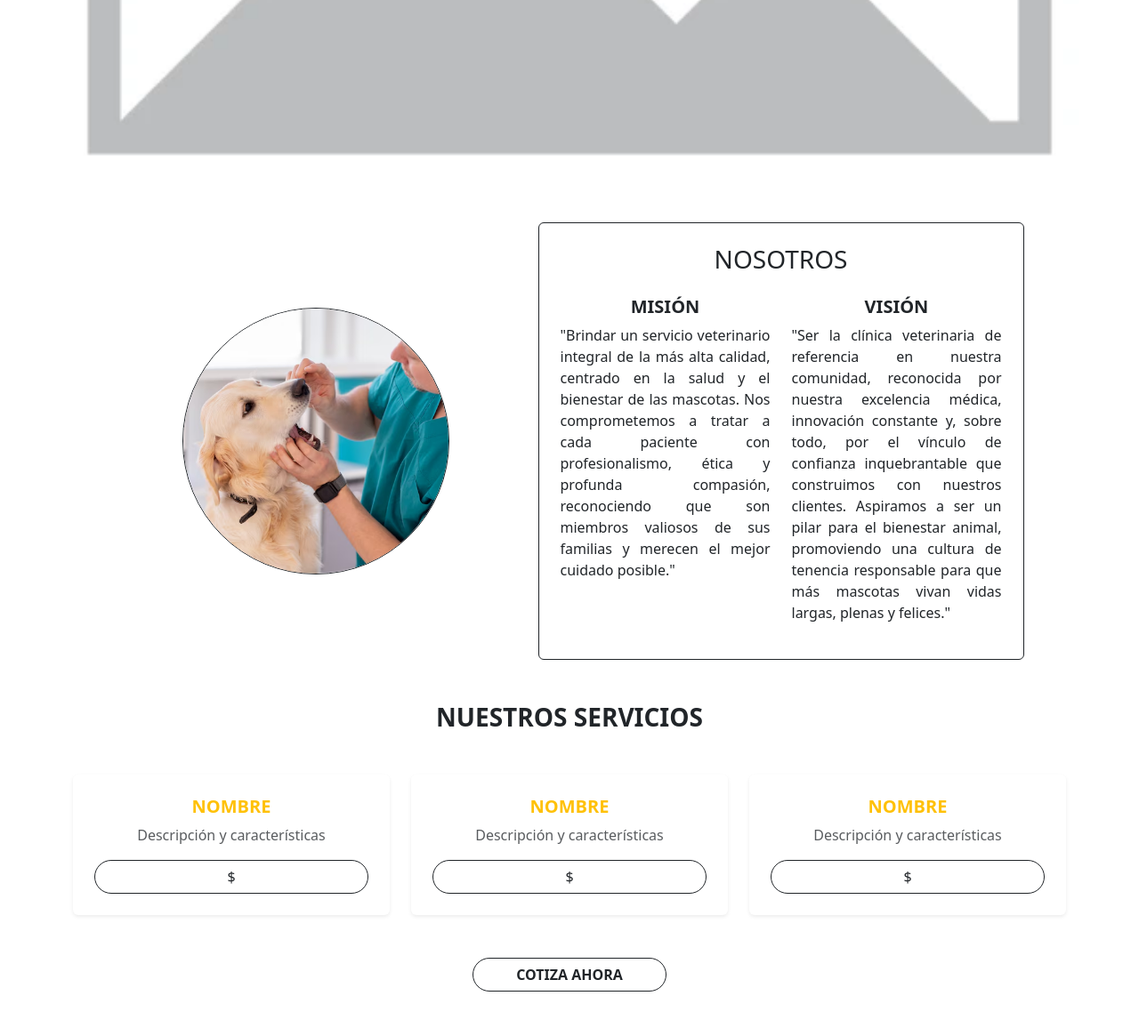
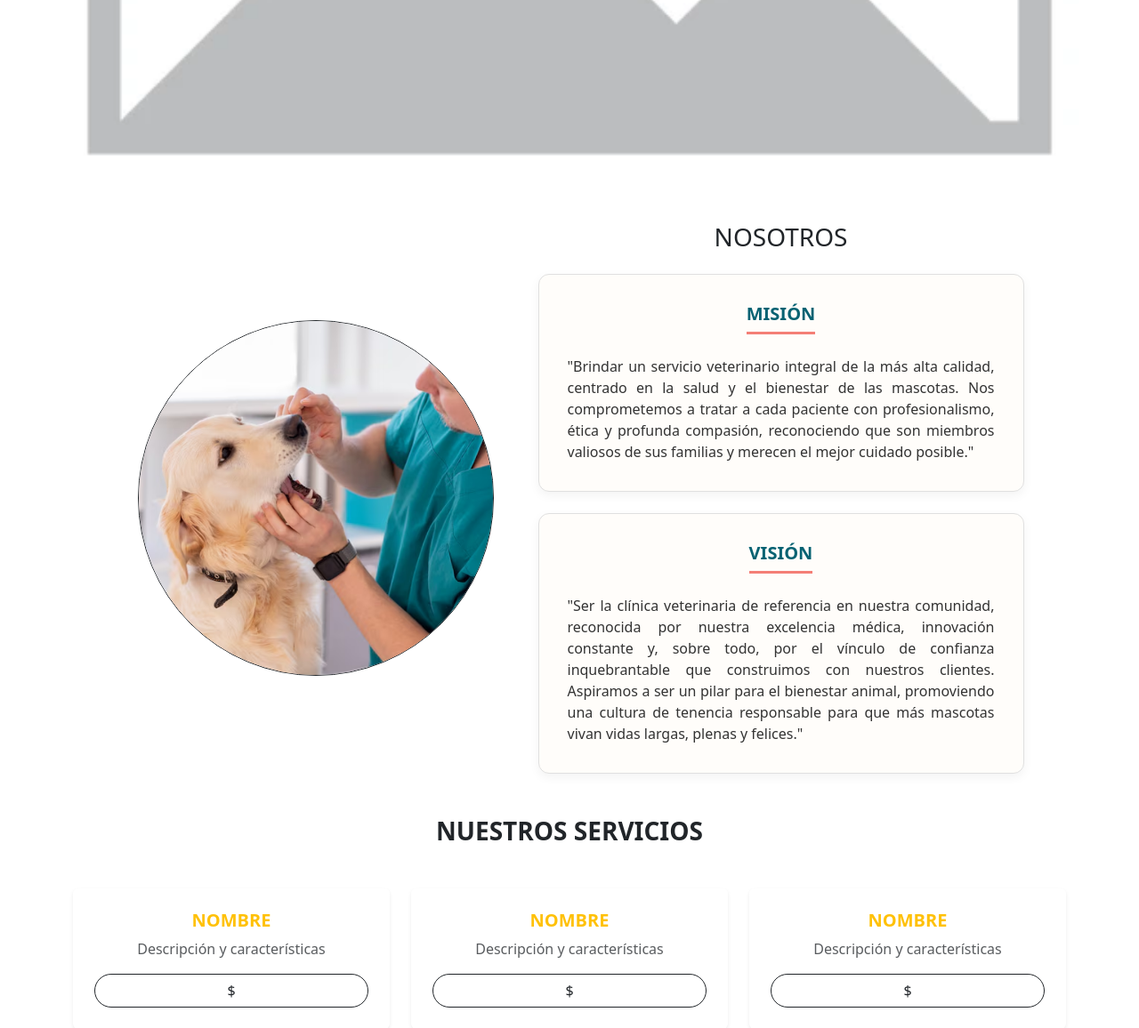
Before and after one commit to anagatuna/PIA_Eq1, a Django app: page / in a window 1280 px wide. Shown: the part 661-1817 px from the top of the page at 89% size. Run offline with Django 5.2, Linux system fonts and the light colour scheme; data comes from the database, SQL or seed files in the repository.

Commit message:
estilo a sección nosotros

```diff
--- a/veterinaria/app/static/css/style.css
+++ b/veterinaria/app/static/css/style.css
@@ -80,3 +80,34 @@ body {
 .text-justify {
   text-align: justify;
 }
+
+.tarjeta-nosotros {
+    background: #FFFDFA;
+    border: 1px solid #E0E0E0;
+    border-radius: 12px;
+    padding: 2rem;
+    text-align: center;
+    box-shadow: 0 4px 12px rgba(0, 0, 0, 0.05);
+    transition: all 0.3s ease-in-out;
+}
+
+.tarjeta-nosotros:hover {
+    transform: translateY(-5px);
+    box-shadow: 0 8px 20px rgba(0, 0, 0, 0.1);
+    border-color: #4EC4E9;
+}
+
+.tarjeta-nosotros h5 {
+    color: #056272;
+    font-weight: bold;
+    display: inline-block;
+    padding-bottom: 0.5rem;
+    margin-bottom: 1.5rem;
+    border-bottom: 3px solid #F47F76;
+}
+
+.tarjeta-nosotros p {
+    text-align: justify;
+    color: #333;
+    margin-bottom: 0;
+}
--- a/veterinaria/app/templates/index.html
+++ b/veterinaria/app/templates/index.html
@@ -25,21 +25,15 @@
     <!-- Nosotros -->
     <section class="container my-5">
         <div class="row align-items-center justify-content-center">
-
-            <!-- Columna izquierda: Imagen circular -->
             <div class="col-md-5 text-center mb-4 mb-md-0">
-                <img src="{% static 'img/nosotros_vet.avif' %}" alt="Paisaje"
+                <img src="{% static 'img/nosotros_vet.avif' %}" alt="Instalaciones de la veterinaria"
                     class="img-fluid rounded-circle border border-dark"
-                    style="width: 300px; height: 300px; object-fit: cover;">
+                    style="width: 400px; height: 400px; object-fit: cover;">
             </div>
-
-            <!-- Columna derecha: Cuadro de texto -->
             <div class="col-md-6">
-                <div class="p-4 border border-dark rounded">
                 <h3 class="text-center mb-4">NOSOTROS</h3>
-                    <div class="row">
-                        <div class="col-md-6">
-                            <h5 class="fw-bold text-center">MISIÓN</h5>
+                <div class="tarjeta-nosotros mb-4">
+                    <h5 class="fw-bold">MISIÓN</h5>
                     <p class="text-justify">
                         "Brindar un servicio veterinario integral de la más alta calidad,
                         centrado en la salud y el bienestar de las mascotas. Nos comprometemos
@@ -48,8 +42,9 @@
                         cuidado posible."
                     </p>
                 </div>
-                        <div class="col-md-6">
-                            <h5 class="fw-bold text-center">VISIÓN</h5>
+
+                <div class="tarjeta-nosotros">
+                    <h5 class="fw-bold">VISIÓN</h5>
                     <p class="text-justify">
                         "Ser la clínica veterinaria de referencia en nuestra comunidad, reconocida
                         por nuestra excelencia médica, innovación constante y, sobre todo, por el
@@ -57,9 +52,9 @@
                         Aspiramos a ser un pilar para el bienestar animal, promoviendo una cultura
                         de tenencia responsable para que más mascotas vivan vidas largas, plenas
                         y felices."
+                    </p>
                 </div>
-                    </div>
-                </div>
+
             </div>
         </div>
     </section>
```
Lines whose indentation alone changed are shown as unchanged.
